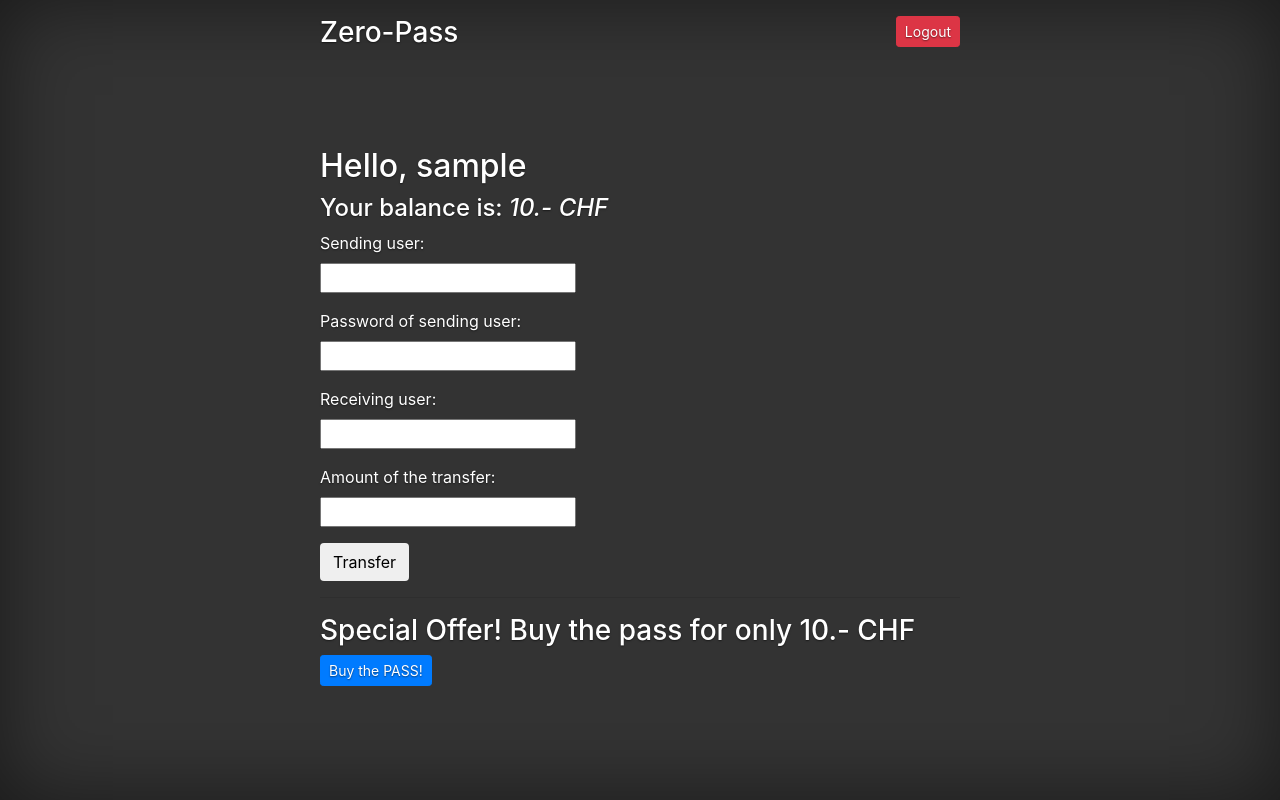
After one commit to andreatulimiero/netsec-hs18, a Django app: page /account/ in a window 1280 px wide. The commit adds this page. Run offline with Django 3.2, Linux system fonts and the light colour scheme; a user stored in the database is signed in; tables that the repository leaves empty hold one stand-in row (values such as "Sample post"); some libraries are stand-ins or nearby versions.

Commit message:
Switched to bank WebApp

```diff
--- a/zeropassweb/passes/admin.py
+++ b/zeropassweb/passes/admin.py
@@ -1,6 +1,6 @@
 from django.contrib import admin
 
-from .models import Pass
+from .models import *
 
 # Register your models here.
-admin.site.register(Pass)
+admin.site.register(Account)
--- a/zeropassweb/passes/forms.py
+++ b/zeropassweb/passes/forms.py
@@ -4,11 +4,8 @@ class UsernamePasswordForm(forms.Form):
     username = forms.CharField(label='Username')
     password = forms.CharField(label='Password', widget=forms.PasswordInput())
 
-class PassForm(forms.Form):
-    key = forms.CharField(label='Key')
-    pwd = forms.CharField(label='Password', widget=forms.PasswordInput())
-
-class PassRevealForm(forms.Form):
-    username = forms.CharField(label='Username')
-    password = forms.CharField(label='Password', widget=forms.PasswordInput())
-    key = forms.CharField(label='Key')
+class TransactionForm(forms.Form):
+    from_user = forms.CharField(label='Sending user')
+    from_user_pwd = forms.CharField(label='Password of sending user')
+    to_user = forms.CharField(label='Receiving user')
+    amount = forms.IntegerField(label='Amount of the transfer')
--- a/zeropassweb/passes/models.py
+++ b/zeropassweb/passes/models.py
@@ -1,9 +1,8 @@
 from django.db import models
 from django.contrib.auth.models import User
 
-# Create your models here.
-class Pass(models.Model):
-    user = models.ForeignKey(User, on_delete=models.CASCADE)
-
-    key = models.CharField(max_length=64, unique=True)
-    pwd  = models.TextField(max_length=128)
+class Account(models.Model):
+    user = models.OneToOneField(User,
+            on_delete=models.CASCADE,
+            primary_key=True)
+    balance = models.IntegerField()
--- /dev/null
+++ b/zeropassweb/passes/templates/passes/account.html
@@ -0,0 +1,34 @@
+{% extends "passes/base.html" %}
+{% block title %} Your account {% endblock %}
+
+{% block main %}
+<main role="main">
+<h2>Hello, {{ request.user }}</h2>
+<h4>Your balance is: <em>{{ balance }}.- CHF</em></h4>
+<form method="post">
+	{% for field in form %}
+	<p>
+	{{ field.label_tag }}<br>
+	{{ field }}
+	{% if field.help_text %}
+	<small>{{ field.help_text }}</small>
+	{% endif %}
+	{% for error in field.errors %}
+	<p style="color: red">{{ error }}</p>
+	{% endfor %}
+	</p>
+	{% endfor %}
+	<button type="submit" class="btn btn-md btn=secondary">Transfer</button>
+</form>
+<hr/>
+<div class="row">
+		<div class="col-12">
+			<h3> Special Offer! Buy the pass for only 10.- CHF </h3>
+			<a href='account/buy-pass/' class="btn btn-sm btn-primary">Buy the PASS!</a>
+		</div>
+</div>
+</main>
+<footer class="mastfoot mt-auto">
+</footer>
+</div>
+{% endblock %}
--- a/zeropassweb/passes/urls.py
+++ b/zeropassweb/passes/urls.py
@@ -4,8 +4,8 @@ from .views import *
 
 urlpatterns = [
         path('', Index.as_view(), name='index'),
-        path('passes/', PassCRUD.as_view(), name='passes'),
-        path('passes/<str:key>/', PassReveal.as_view(), name='pass_reveal'),
+        path('account/', AccountView.as_view(), name='account'),
+        path('account/buy-pass/', BuyPassView.as_view(), name='buy_pass'),
         path('login/', Login.as_view(), name='login'),
         path('logout/', Logout.as_view(), name='logout'),
         path('signup/', Signup.as_view(), name='signup'),
--- a/zeropassweb/passes/views.py
+++ b/zeropassweb/passes/views.py
@@ -4,8 +4,10 @@ from django.views import View
 from django.contrib.auth.forms import UserCreationForm
 from django.contrib.auth import login, authenticate, logout
 
-from .forms import UsernamePasswordForm, PassForm, PassRevealForm
-from .models import Pass
+from .forms import *
+from .models import *
+
+PASS_COST = 10
 
 # Create your views here.
 class Index(View):
@@ -27,7 +29,8 @@ class Signup(View):
             raw_password = form.cleaned_data.get('password1')
             user = authenticate(username=username, password=raw_password)
             login(req, user)
-            return redirect('passes')
+            account = Account.objects.create(user=user, balance=10)
+            return redirect('account')
         else:
             return render(req, 'passes/signup.html', {'form': form})
 
@@ -45,7 +48,7 @@ class Login(View):
             user = authenticate(req, username=username, password=password)
             if user is not None:
                 login(req, user)
-                return redirect('passes')
+                return redirect('account')
         return render(req, 'passes/login.html', {'form': form})
 
 class Logout(View):
@@ -54,54 +57,57 @@ class Logout(View):
         logout(req)
         return redirect('index')
 
-class PassCRUD(View):
+class AccountView(View):
 
     def get(self, req):
         if not req.user.is_authenticated:
             return redirect('index')
 
-        form = PassForm()
-        passes = Pass.objects.filter(user=req.user).all()
-        return render(req, 'passes/passes.html', {'passes': passes, 'form': form})
+        form = TransactionForm()
+        balance = req.user.account.balance
+        return render(req, 'passes/account.html', {'form': form, 'balance': balance})
 
     def post(self, req):
         if not req.user.is_authenticated:
             return redirect('index')
 
-        passes = Pass.objects.filter(user=req.user).all()
-        form = PassForm(req.POST)
+        form = TransactionForm(req.POST)
         if form.is_valid():
-            key = form.cleaned_data.get('key')
-            pwd = form.cleaned_data.get('pwd')
-            user = req.user
-            p = Pass.objects.create(user=user, key=key, pwd=pwd)
-            p.save()
-            return redirect('passes')
-        return render(req, 'passes/passes.html', {'passes': passes, 'form': form})
+            from_user = form.cleaned_data.get('from_user')
+            from_user_pwd = form.cleaned_data.get('from_user_pwd')
+            to_user = form.cleaned_data.get('to_user')
+            amount = form.cleaned_data.get('amount')
+            try:
+                amount = int(amount)
+                if amount < 0:
+                    return HttpResponse('Te piacerebbe...', status=400)
+            except Exception as e:
+                return HttpResponse('Wrong amount',status=400)
+            sender = authenticate(req, username=from_user, password=from_user_pwd)
+            if sender is None:
+                return HttpResponse('Oh no ...', status=401)
+            receiver = User.objects.filter(username=to_user).first()
+            if receiver is None:
+                return HttpResponse('No such user', status=400)
 
-class PassReveal(View):
+            account_from = Account.objects.filter(user=sender).first()
+            account_to = Account.objects.filter(user=receiver).first()
+            account_from.balance -= amount
+            account_to.balance += amount
+            account_from.save()
+            account_to.save()
+        return redirect('account')
 
-    def get(self, req, key):
+class BuyPassView(View):
+
+    def get(self, req):
         if not req.user.is_authenticated:
             return redirect('index')
 
-        form = UsernamePasswordForm()
-        passes = Pass.objects.filter(user=req.user).all()
-        return render(req, 'passes/pass_reveal.html', {'form': form})
-
-    def post(self, req, key):
-        form = UsernamePasswordForm(req.POST)
-        if form.is_valid():
-            username = form.cleaned_data.get('username')
-            password = form.cleaned_data.get('password')
-            user = authenticate(req, username=username, password=password)
-            if user is None:
-                return HttpResponse('te piacerebbe', status=401)
-
-            pss = Pass.objects.filter(user=user, key=key).first()
-            if pss is None:
-                return HttpResponse(status=404)
-            print(pss)
-
-            return render(req, 'passes/pass_reveal.html', {'pass': pss, 'form': form})
-        return render(req, 'passes/pass_reveal.html', {'form': form})
+        account = req.user.account
+        success = False
+        if account.balance > PASS_COST:
+            account.balance -= PASS_COST
+            account.save()
+            success = True
+        return render('passes/pass_reveal.html', {'success': success})
```
Also changed, not shown: zeropassweb/passes/templates/passes/pass_reveal.html (+5 -17 lines), zeropassweb/passes/migrations/0001_initial.py, zeropassweb/passes/migrations/0002_auto_20181220_0055.py (added), zeropassweb/passes/migrations/0002_pass_user.py (deleted), zeropassweb/passes/migrations/0003_auto_20181219_1617.py (deleted), 2 other files.
